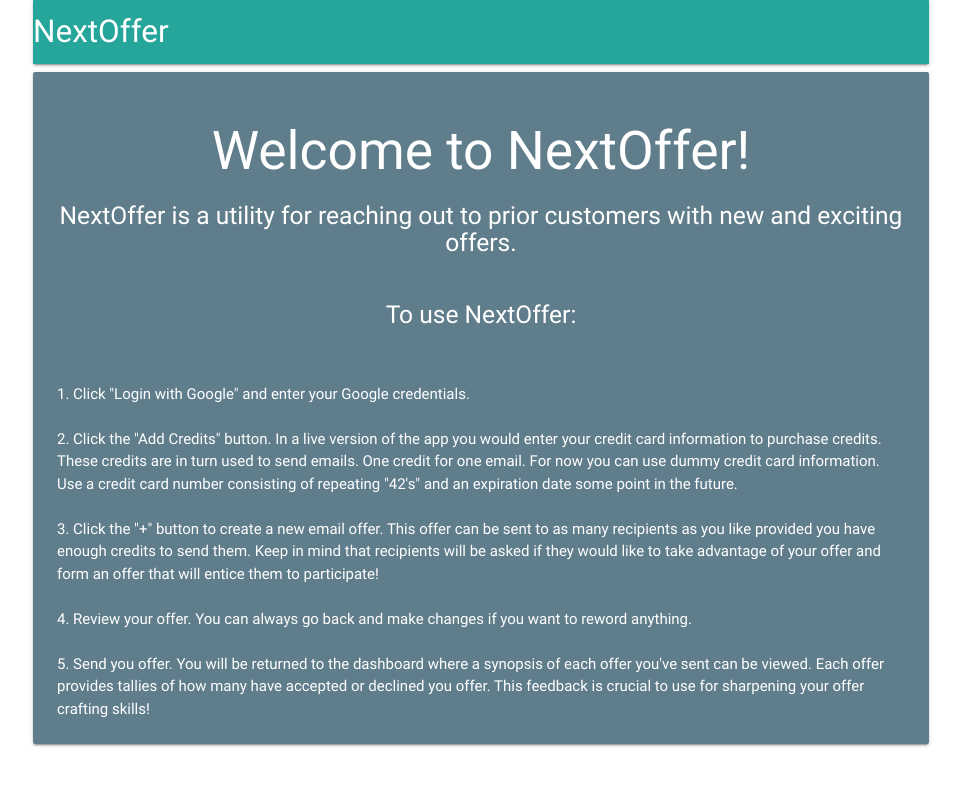
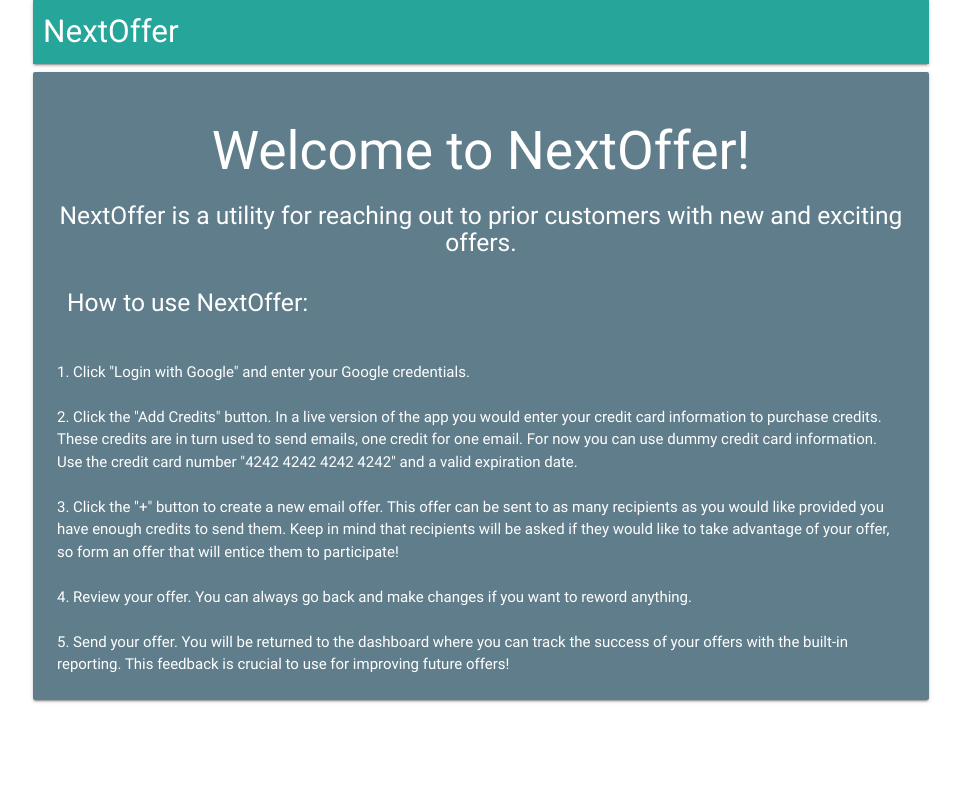
Before and after one commit to tspeaks/next-offer, a React (Create React App) app in the folder client/: page / in a window 1280 px wide. Shown: the top 786 px of the page, without its empty margins (159-1120 px from the left). Built offline with nearby package versions, Linux system fonts and the light colour scheme; no server answers.

Commit message:
more design edits

```diff
--- a/client/src/components/Header.js
+++ b/client/src/components/Header.js
@@ -35,7 +35,7 @@ class Header extends Component {
 				<div className="nav-wrapper teal lighten-1">
 					<Link
 						to={this.props.auth ? "/offers" : "/"}
-						className="left brand-logo"
+						className="left brand-logo" style={{ margin: "0 10px" }}
 					>
 						NextOffer
 					</Link>
--- a/client/src/components/Landing.js
+++ b/client/src/components/Landing.js
@@ -10,11 +10,11 @@ const Landing = () => {
 					<h5>NextOffer is a utility for reaching out to prior customers
 					with new and exciting offers.</h5>
 					<br />
-					<h5>To use NextOffer:</h5>
 					</p>
 					</div>
 					<div style={{ textAlign: "left" }}>
 					<p className="white-text">
+					<h5 style={{ margin: "0 10px" }}>How to use NextOffer:</h5>
 					<br />
 					<br />
 					1. Click "Login with Google" and enter your Google credentials.
@@ -22,24 +22,22 @@ const Landing = () => {
 					<br />
 					2. Click the "Add Credits" button.  In a live version of the app
 					you would enter your credit card information to purchase credits.
-					These credits are in turn used to send emails.  One credit for one
-					email.  For now you can use dummy credit card information.  Use a credit
-					card number consisting of repeating "42's" and an expiration date some
-					point in the future.
+					These credits are in turn used to send emails, one credit for one
+					email.  For now you can use dummy credit card information.  Use the credit
+					card number "4242 4242 4242 4242" and a valid expiration date.
 					<br />
 					<br />
 					3. Click the "+" button to create a new email offer.  This offer can be sent
-					to as many recipients as you like provided you have enough credits to send
+					to as many recipients as you would like provided you have enough credits to send
 					them.  Keep in mind that recipients will be asked if they would like
-					to take advantage of your offer and form an offer that will entice them to participate!
+					to take advantage of your offer, so form an offer that will entice them to participate!
 					<br />
 					<br />
 					4.  Review your offer.  You can always go back and make changes if you want to reword anything.
 					<br />
 					<br />
-					5. Send you offer.  You will be returned to the dashboard where a synopsis of each offer you've
-					sent can be viewed.  Each offer provides tallies of how many have accepted or declined you offer.
-					This feedback is crucial to use for sharpening your offer crafting skills!
+					5. Send your offer.  You will be returned to the dashboard where you can track the success
+					 of your offers with the built-in reporting.  This feedback is crucial to use for improving future offers!
 					</p>
 				</div>
 			</div>
```
Also changed, not shown: 1 other file (tests, documents, lock files or other folders).
